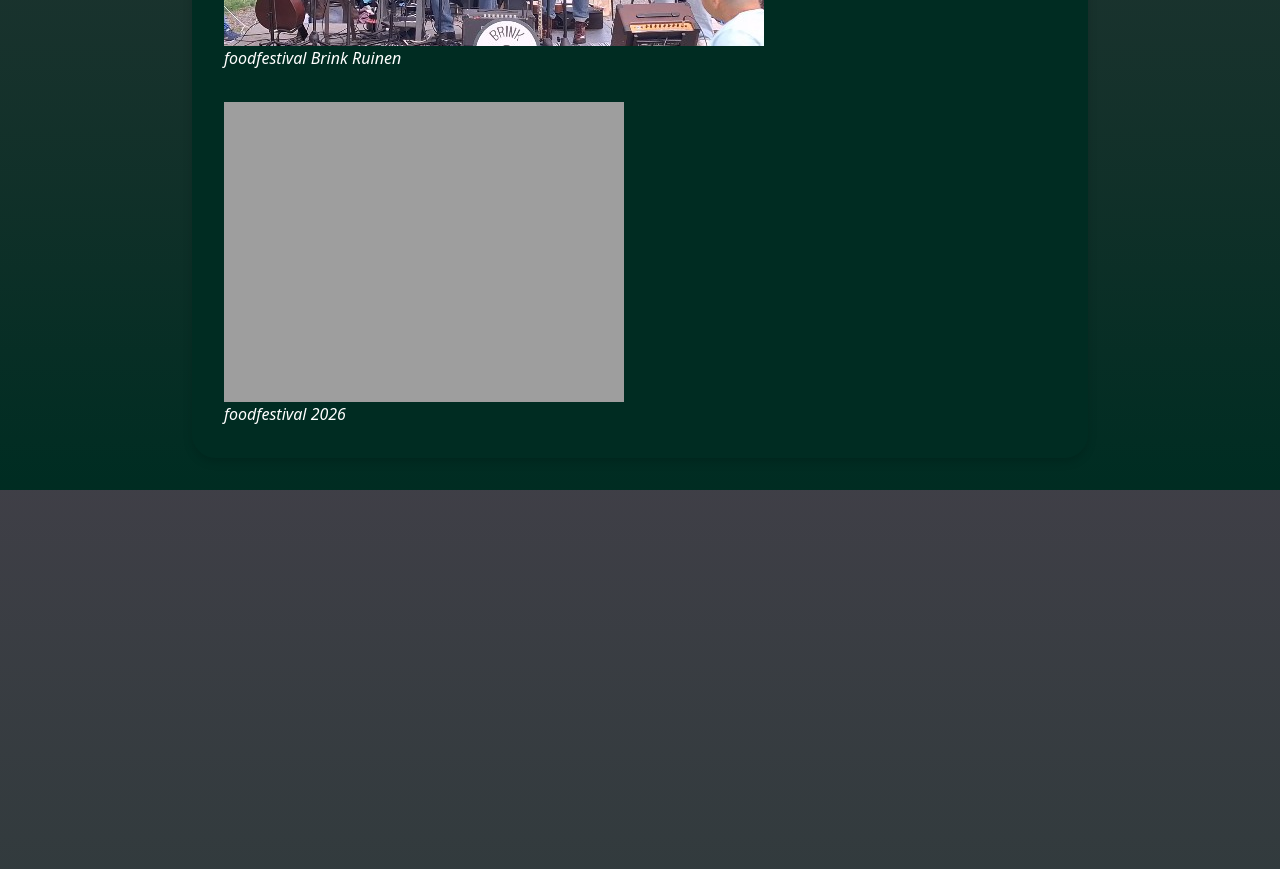
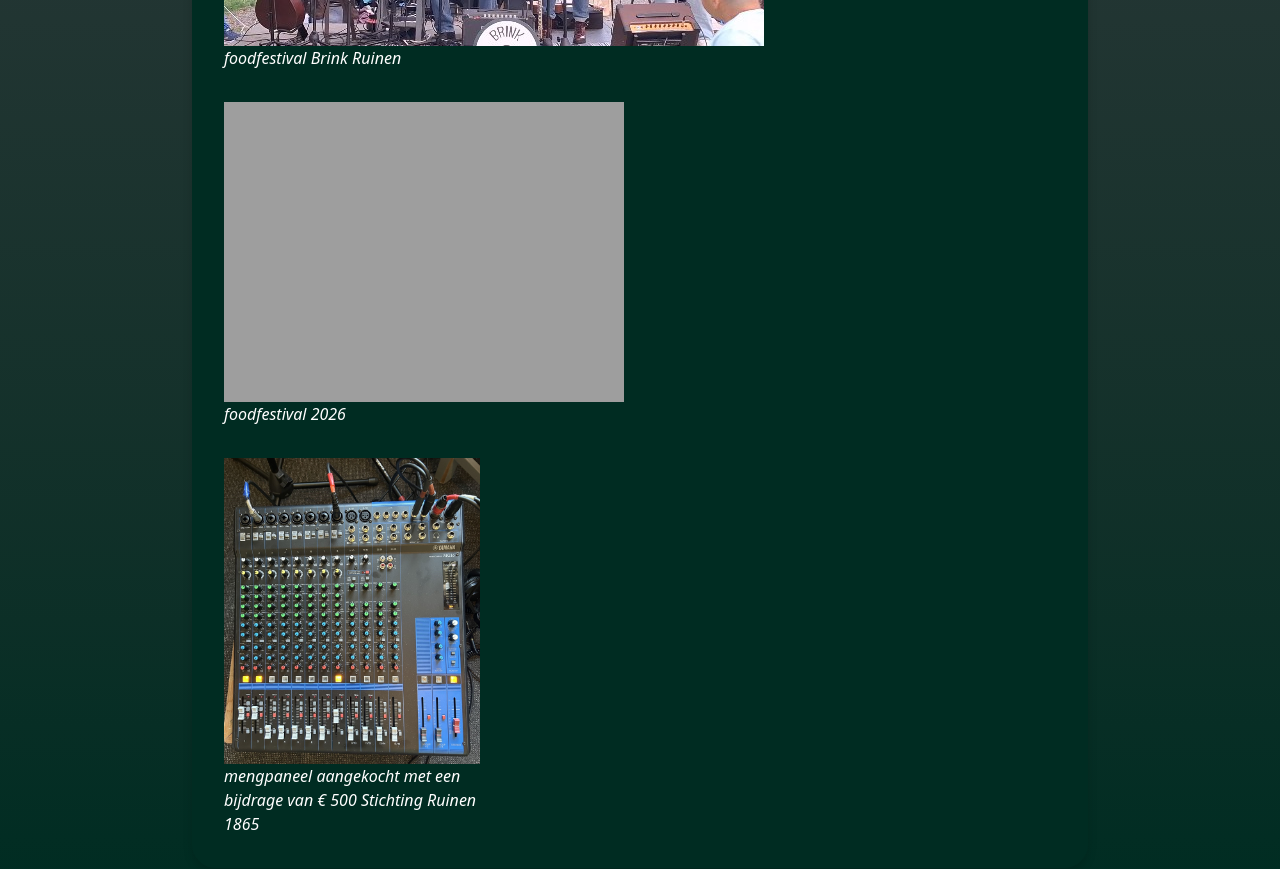
Before and after one commit to t0mmie/brink-ruinen, a Jekyll site: the page built from fotos.md, in a window 1280 px wide and 900 px high, scrolled down 1052 px. Shown: the top 869 px of the window. Built offline with Jekyll 4.4.1, drawn with Linux system fonts in a browser that asks for light colours.

Commit message:
Update fotos.md (via Pages CMS)

```diff
--- a/fotos.md
+++ b/fotos.md
@@ -26,4 +26,7 @@ photos:
   - photo: /public/assets/images/foto brink foodfestivala.jpg
     size: 3/3
     name: foodfestival 2026
+  - photo: /public/assets/images/mengpaneelb.jpeg
+    size: 1/3
+    name: mengpaneel aangekocht met een bijdrage van € 500 Stichting Ruinen 1865
 ---
```
